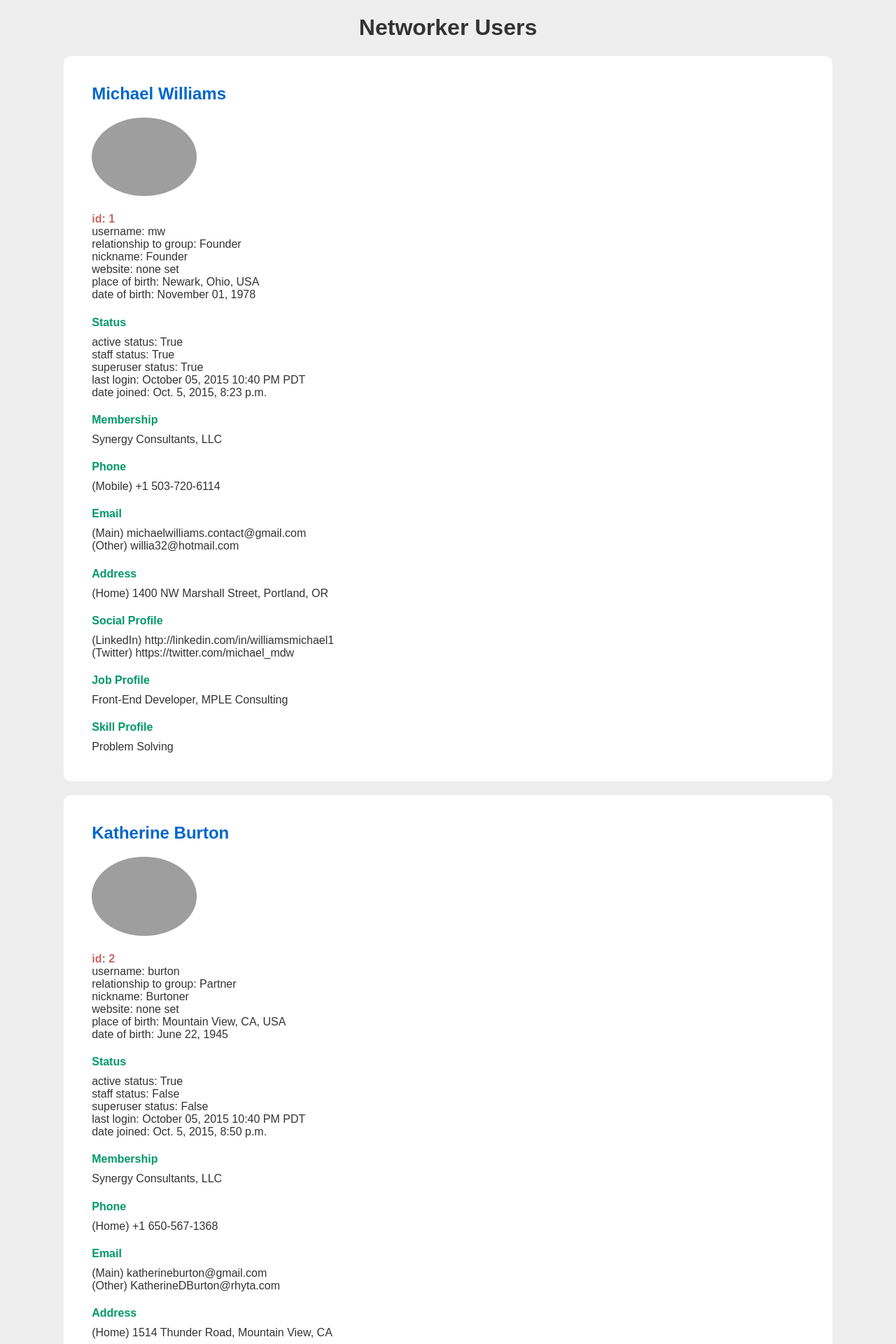
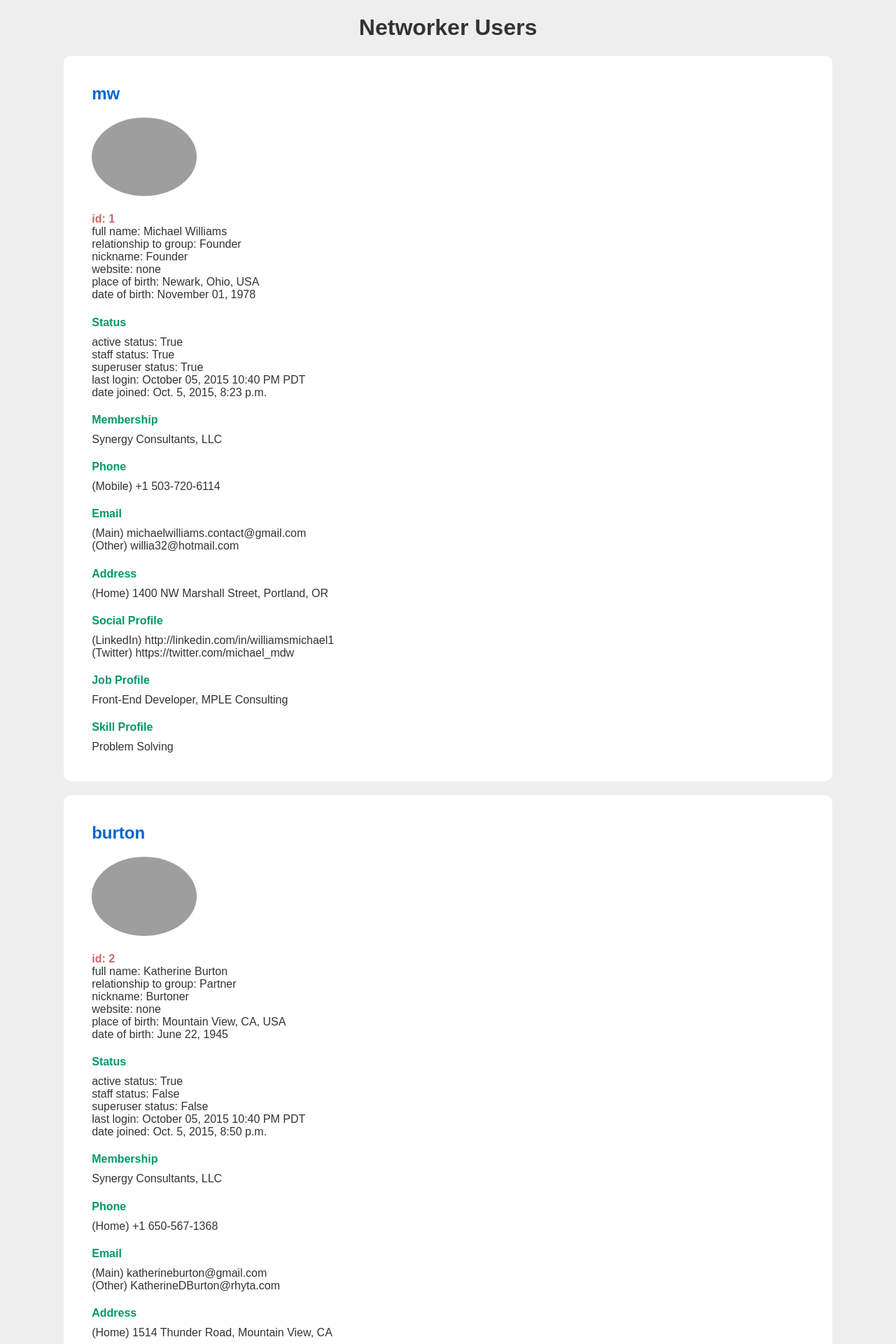
Before and after one commit to williamsmichael/networker, a Django app: page /users/ in a window 1280 px wide. Shown: the top 1920 px of the page at 70% size. Run offline with Django 3.2, Linux system fonts and the light colour scheme; data comes from the database, SQL or seed files in the repository; grey boxes are pictures that could not be loaded.

Commit message:
adjusts for relationship to group not required

```diff
--- a/networker/user/models.py
+++ b/networker/user/models.py
@@ -17,7 +17,7 @@ class NetworkerUser(models.Model):
 	# User extended
 	# --------------------------
 	user_extension = models.OneToOneField(User)
-	relationship_to_group = models.CharField(max_length=255)
+	relationship_to_group = models.CharField(max_length=255, blank=True)
 	profile_image = models.ImageField(upload_to=upload_to, blank=True, null=True)
 	nickname = models.CharField(max_length=255, blank=True)
 	website = models.URLField(blank=True)
--- a/networker/user/templates/user/user_list.html
+++ b/networker/user/templates/user/user_list.html
@@ -10,7 +10,7 @@
 {% for user in users %}
 
 <div>
-	<h2>{{ user.user_extension.first_name }} {{ user.user_extension.last_name }}</h2>
+	<h2>{{ user.user_extension.username }}</h2>
 	<ul>
 		{% if user.profile_image %}
 			<li><img src="{{ user.profile_image.url }}"></li>
@@ -19,12 +19,12 @@
 		{% endif %}
 
 		<li class='id'>id: {{ user.user_extension.id }}</li>
-		<li>username: {{ user.user_extension.username }}</li>
-		<li>relationship to group: {{ user.relationship_to_group | default:"none set" }}</li>
-		<li>nickname: {{ user.nickname | default:"none set" }}</li>
-		<li>website: {{ user.website | default:"none set" }}</li>
-		<li>place of birth: {{ user.place_of_birth |  default:"none set" }}</li>
-		<li>date of birth: {{ user.date_of_birth | date:"F d, Y" }}</li>
+		<li>full name: {{ user.user_extension.first_name }} {{ user.user_extension.last_name | default:"none" }}</li>
+		<li>relationship to group: {{ user.relationship_to_group | default:"none" }}</li>
+		<li>nickname: {{ user.nickname | default:"none" }}</li>
+		<li>website: {{ user.website | default:"none" }}</li>
+		<li>place of birth: {{ user.place_of_birth |  default:"none" }}</li>
+		<li>date of birth: {{ user.date_of_birth | date:"F d, Y" |  default:"none" }}</li>
 	</ul>
 
 	<h4>Status</h4>
```
Also changed, not shown: networker/user/migrations/0009_auto_20151008_2302.py (added).
